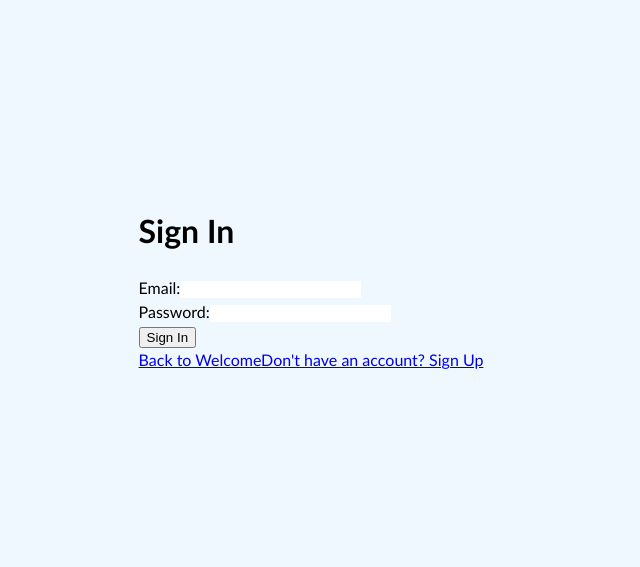
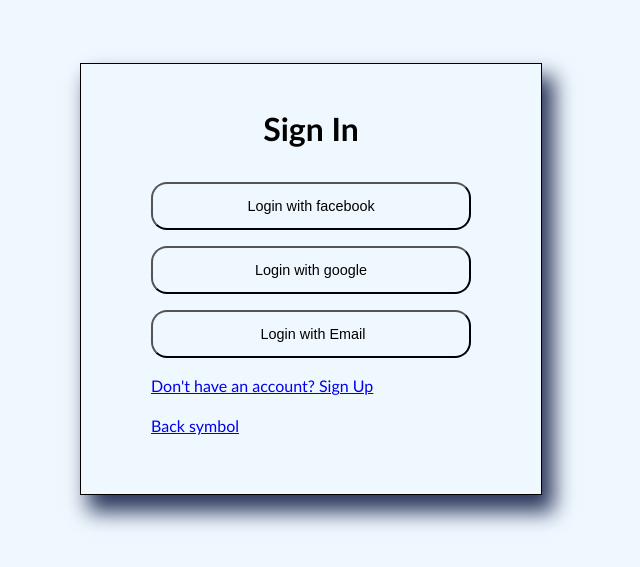
Before and after one commit to Kechi-Kenneth/Chatter-App, a React (Vite) app: page /signin in a window 1280 px wide. Shown: the part 121-688 px from the top of the page, without its empty margins (329-969 px from the left). Built offline with nearby package versions, Linux system fonts and the light colour scheme.

Commit message:
sign in page

```diff
--- a/src/App.tsx
+++ b/src/App.tsx
@@ -1,7 +1,7 @@
 import React from "react";
 import { BrowserRouter as Router, Route, Routes } from "react-router-dom";
 import WelcomePage from "./Pages/Welcome/WelcomePage";
-import SignUpPage from "./Pages/SignUp/SignUpPage";
+
 import SignInPage from "./Pages/SignIn/SignInPage";
 import MainPage from "./Pages/Main/MainPage";
 
@@ -10,7 +10,6 @@
     <Router>
       <Routes>
         <Route path="/" element={<WelcomePage />} />
-        <Route path="/signup" element={<SignUpPage />} />
         <Route path="/signin" element={<SignInPage />} />
         <Route path="/main" element={<MainPage />} />
       </Routes>
--- a/src/Components/DropDownSignUpForm/DropDownSignUpForm.css
+++ b/src/Components/DropDownSignUpForm/DropDownSignUpForm.css
@@ -5,23 +5,22 @@
   position: fixed;
   left: 0;
   right: 0;
-top:0;
+  top: 0;
   bottom: 0;
   max-width: 600px;
   margin-left: 35rem;
   margin: 1rem auto;
 
-  background-color: rgba(0, 0, 0, 0.00);
+  background-color: rgba(0, 0, 0, 0);
   border: 2px solid black;
   /* box-sizing: border-box; */
   display: flex;
   flex-basis: auto;
   flex-direction: column;
 
-
   padding-left: 40px;
-  padding-right: 40px;
-  padding-bottom: 30px;
+  padding-right: 30px;
+  padding-bottom: 20px;
   padding-top: 20px;
   background-color: black;
   color: white;
@@ -55,7 +54,6 @@
 }
 
 .sign-up-form input {
-
   background-color: black;
   padding: 12px;
   font-size: 16px;
--- a/src/Pages/Main/MainPage.tsx
+++ b/src/Pages/Main/MainPage.tsx
@@ -19,8 +19,9 @@
         title="ChaTTer"
         icon="icons8-favorite-chat-message-100.png"
         items={NavBarItems}
+      />
 
-      />
+
     </div>
   )
 }
--- a/src/Pages/SignIn/SignInPage.css
+++ b/src/Pages/SignIn/SignInPage.css
@@ -0,0 +1,65 @@
+.container {
+  box-shadow: 10px 15px 20px 2px rgb(44, 56, 93);
+  border: 1px solid black;
+  background-color: aliceblue;
+  padding-top: 40px;
+  padding-left: 70px;
+  padding-bottom: 40px;
+  padding-right: 70px;
+  margin-bottom: 1rem;
+  margin-top: 1rem;
+}
+
+.social-buttons {
+  display: flex;
+  flex-direction: column;
+  gap: 0.5rem;
+}
+.social-buttons button {
+  margin-top: 0.5rem;
+  font-size: 0.9rem;
+  font-weight: 500;
+  background-color: aliceblue;
+  height: 3rem;
+  color: black;
+  width: 20rem;
+  border-radius: 1rem;
+}
+
+.social-buttons button:hover {
+  font-size: 0.7rem;
+  text-decoration: none;
+  background-color: rgb(44, 56, 93);
+  color: white;
+}
+
+.sign-in-title {
+  display: flex;
+  justify-content: center;
+  margin-top: 1px;
+}
+
+.form input {
+  width: calc(100% - 10px); /* Ensure input fields fit the form */
+  padding: 12px;
+  margin-bottom: 8px;
+  border: 1px solid #ccc;
+  border-radius: 5px;
+}
+
+.form button {
+  width: 100%;
+  padding: 10px;
+  background-color: rgb(44, 56, 93);
+  color: white;
+  border: none;
+  border-radius: 5px;
+  cursor: pointer;
+  font-size: 16px;
+}
+
+.form button:hover {
+  background-color: rgb(245, 245, 245);
+  color: black;
+  border: 1px solid black;
+}
--- a/src/Pages/SignIn/SignInPage.tsx
+++ b/src/Pages/SignIn/SignInPage.tsx
@@ -1,32 +1,68 @@
-import { Link, useNavigate } from "react-router-dom"
+import { Link, useNavigate } from "react-router-dom";
+import "./SignInPage.css";
+import { useState } from "react";
 
 const SignInPage: React.FC = () => {
+  const [isFormVisble, setIsFormVisible] = useState<boolean>(false);
+
+  const handleToggleButtonClick = () => {
+    setIsFormVisible(!isFormVisble);
+  }
   const navigate = useNavigate();
-const handleSignIn = (event: React.FormEvent) =>{
+  const handleSignIn = (event: React.FormEvent) => {
     event.preventDefault();
     // Perform sign-in logic here, e.g., API call to authenticate user
     // If sign-in is successful, navigate to the main page
-    navigate('/main');
+    navigate("/main");
+  };
 
-}
   return (
+    <div className="container">
+      <h1 className="sign-in-title">Sign In</h1>
+      <div className="social-buttons">
+        <button>
+          <span>
+            <img src="" alt="" />
+          </span>
+          Login with facebook
+        </button>
+        <button>
+          {" "}
+          <span>
+            <img src="" alt="" />
+          </span>
+          Login with google
+        </button>
+
+        <button onClick={handleToggleButtonClick}>
+          <span>
+            <img src="" alt="" />
+          </span>{" "}
+          Login with Email
+        </button>
+        {isFormVisble && (
+            <form className="form" onSubmit={handleSignIn}>
             <div>
-    <h1>Sign In</h1>
-    <form onSubmit={handleSignIn}>
-      <div>
-        <label htmlFor="email">Email:</label>
-        <input type="email" id="email" name="email" required />
+              <input type="email" id="email" name="email" placeholder="Email or Number" required />
             </div>
             <div>
-        <label htmlFor="password">Password:</label>
-        <input type="password" id="password" name="password" required />
+
+              <input type="password" id="password" name="password" placeholder="Password" required />
             </div>
-      <button type="submit">Sign In</button>
+            <div>
+              <input type="password" id="confirmPassword" placeholder="confirm Password" name="confirmPassword" required />
+            </div>
+            <button className="toggle-signin" type="submit">Sign In</button>
           </form>
-    <Link to="/">Back to Welcome</Link>
-    <Link to="/signup">Don't have an account? Sign Up</Link>
+        )}
       </div>
-  )
-}
 
-export default SignInPage
+      <Link to="/signup"><p>Don't have an account? Sign Up</p></Link>
+      <Link to="/">
+        <p>Back symbol</p>
+      </Link>
+    </div>
+  );
+};
+
+export default SignInPage;
--- a/src/Pages/Welcome/WelcomeFooter/WelcomeFooter.css
+++ b/src/Pages/Welcome/WelcomeFooter/WelcomeFooter.css
@@ -4,6 +4,5 @@
   width: 1260px;
   margin-top: -0.1rem;
   height: 6rem;
-  margin: 1rem auto;
   background: rgb(44, 56, 93) 35%;
 }
--- a/src/Pages/Welcome/WelcomeFooter/WelcomeFooter.tsx
+++ b/src/Pages/Welcome/WelcomeFooter/WelcomeFooter.tsx
@@ -1,4 +1,4 @@
-import React from 'react'
+
 import './WelcomeFooter.css'
 
 const WelcomeFooter = () => {
```
Also changed, not shown: src/Components/DropDownSignUpForm/DropDownSignUpForm.tsx (+14 -13 lines). Lines whose indentation alone changed are shown as unchanged.
